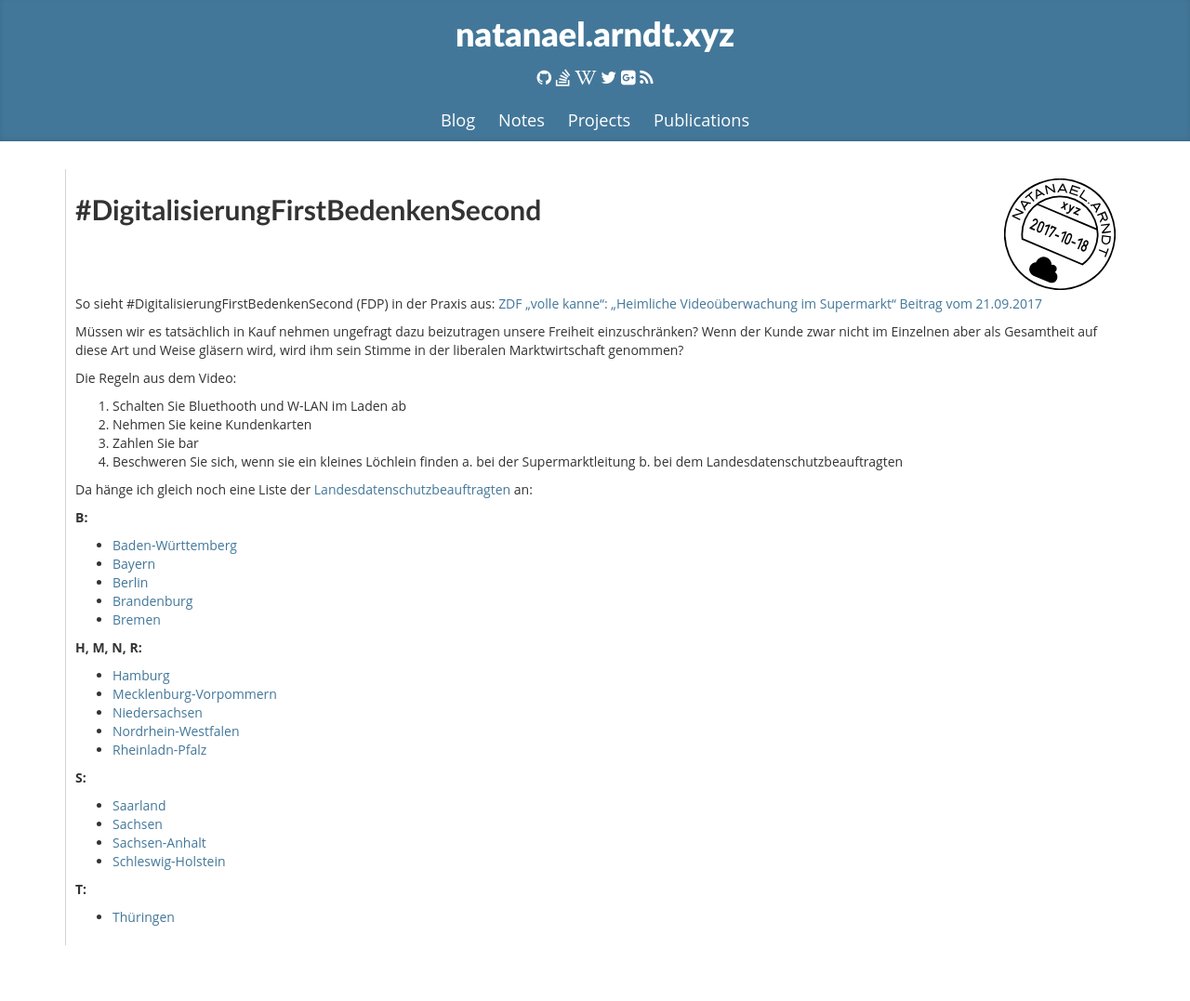
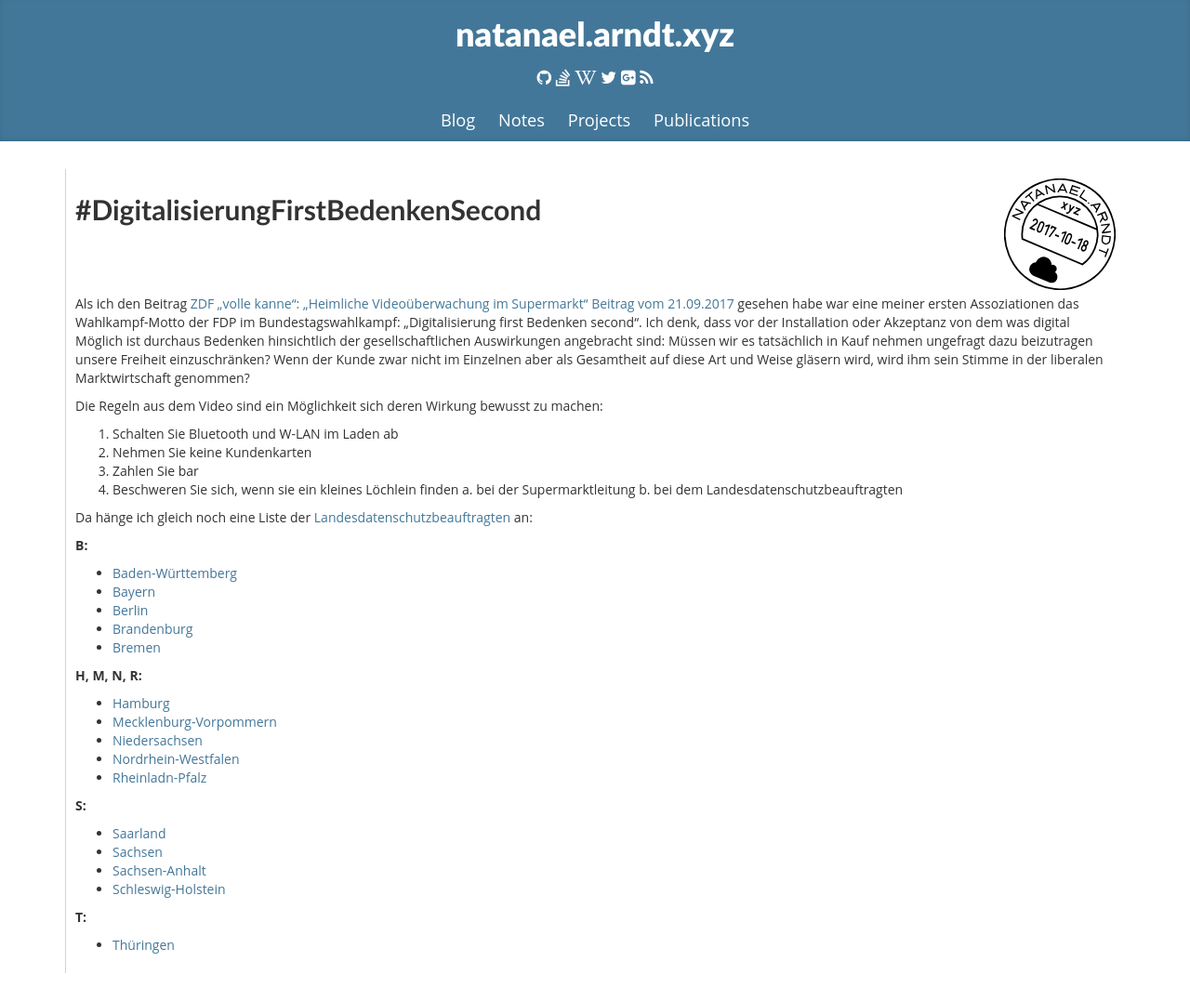
Before and after one commit to white-gecko/natanael.arndt.xyz, a Jekyll site: the page built from _posts/2017-10-18-bedenken-second.md, in a window 1280 px wide. Shown: the whole page at 93% size. Built offline with Jekyll 4.4.1, drawn with Linux system fonts in a browser that asks for light colours; before the commit the page ends 1047 px from its top, so only the background shows below that.

Commit message:
Beitragstext nochmal angepasst

```diff
--- a/_posts/2017-10-18-bedenken-second.md
+++ b/_posts/2017-10-18-bedenken-second.md
@@ -5,14 +5,14 @@ tags: ["Digitalisierung","DigitalisierungFirstBedenkenSecond","Überwachung"]
 date: 2017-10-18 16:03:00+02:00
 ---
 
-So sieht #DigitalisierungFirstBedenkenSecond (FDP) in der Praxis aus: [ZDF „volle kanne“: „Heimliche Videoüberwachung im Supermarkt“ Beitrag vom 21.09.2017](https://www.zdf.de/verbraucher/volle-kanne/videoueberwachung-fuer-die-kundenanalyse-100.html)
-
+Als ich den Beitrag [ZDF „volle kanne“: „Heimliche Videoüberwachung im Supermarkt“ Beitrag vom 21.09.2017](https://www.zdf.de/verbraucher/volle-kanne/videoueberwachung-fuer-die-kundenanalyse-100.html) gesehen habe war eine meiner ersten Assoziationen das Wahlkampf-Motto der FDP im Bundestagswahlkampf: „Digitalisierung first Bedenken second“.
+Ich denk, dass vor der Installation oder Akzeptanz von dem was digital Möglich ist durchaus Bedenken hinsichtlich der gesellschaftlichen Auswirkungen angebracht sind:
 Müssen wir es tatsächlich in Kauf nehmen ungefragt dazu beizutragen unsere Freiheit einzuschränken?
 Wenn der Kunde zwar nicht im Einzelnen aber als Gesamtheit auf diese Art und Weise gläsern wird, wird ihm sein Stimme in der liberalen Marktwirtschaft genommen?
 
-Die Regeln aus dem Video:
+Die Regeln aus dem Video sind ein Möglichkeit sich deren Wirkung bewusst zu machen:
 
-1. Schalten Sie Bluethooth und W-LAN im Laden ab
+1. Schalten Sie Bluetooth und W-LAN im Laden ab
 2. Nehmen Sie keine Kundenkarten
 3. Zahlen Sie bar
 4. Beschweren Sie sich, wenn sie ein kleines Löchlein finden
```
